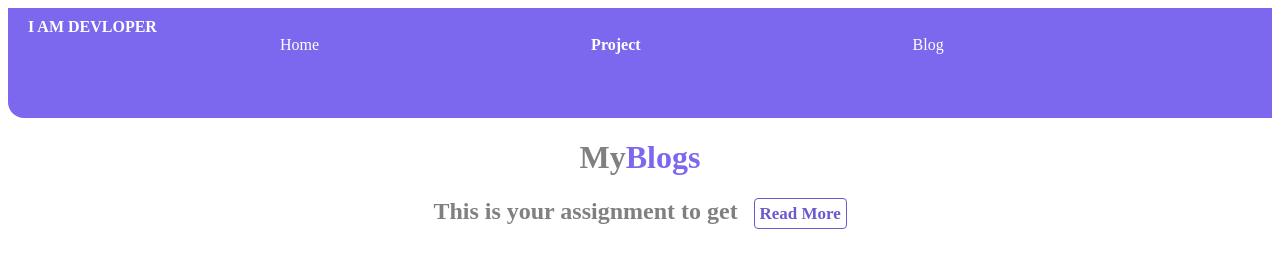
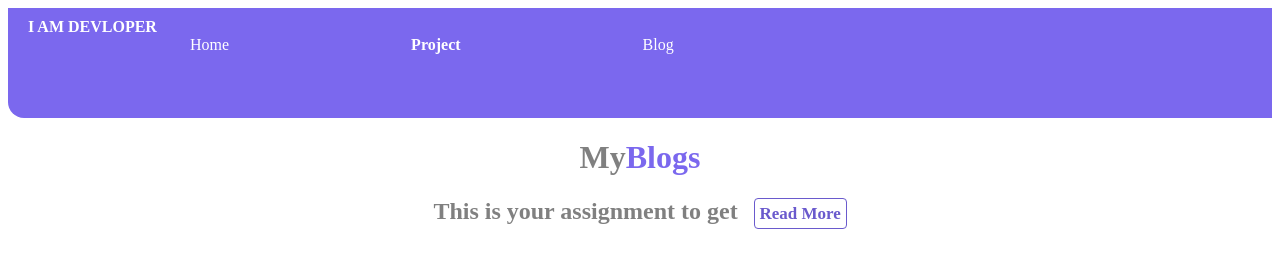
Before and after one commit to PoojaMaykoti/PoojaMfirstwebsite-, a plain HTML site: page blog.html in a window 1280 px wide. Drawn offline with Linux system fonts and the light colour scheme.

Commit message:
update style

```diff
--- a/styles.css
+++ b/styles.css
@@ -68,7 +68,7 @@
 
    .navigation .list-item-inline
   {
-	  margin-left: 80px;
+	  margin-left: 60px;
 	  list-style:none;
 	 text-decoration:none;
      display: inline;
@@ -83,7 +83,7 @@
 
 	padding-left:7rem;
 	text-decoration: none;
-	margin-left:160px;
+	margin-left:70px;
 	/*float: left;*/
 
 
```
